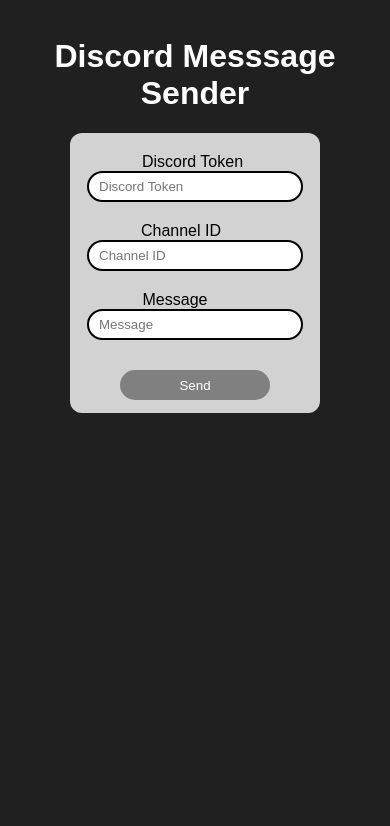
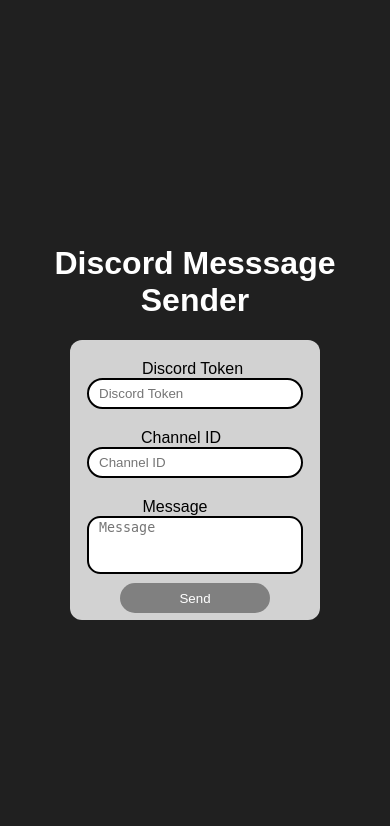
Before and after one commit to CantCode023/DiscordMessageSender, a Flask app: page / in a window 390 px wide. Shown: the top 826 px of the page. Run offline with Flask 2, Linux system fonts and the light colour scheme.

Commit message:
updated index.html and style.css file

```diff
--- a/static/styles/style.css
+++ b/static/styles/style.css
@@ -10,6 +10,7 @@
     align-items: center;
     text-align: center;
     flex-direction: column;
+    height: 97%;
 }
 
 h1 {
@@ -80,19 +81,23 @@
 .message {
     outline: none!important;
     border: 2px solid black;
-    border-radius: 2em;
-    height: 25px;
+    border-radius: 1em;
+    height: 50px;
     width: 200px;
     padding-left: 10px;
+    resize: none;
+    word-wrap: normal;
 }
 
 .message-label {
     margin-right: 40px;
+    position: relative;
+    bottom: 25px;
 }
 
 /* Button  */
 .btn {
-    margin-top: 30px;
+    margin-top: 25px;
     width: 150px;
     height: 30px;
     min-height: 30px;
@@ -129,3 +134,13 @@
 .warn {
     display: none;
 }
+
+@media screen and (max-width: 1084px) {
+    .message-label {
+        position: relative;;
+        bottom: 0;
+    }
+    .btn {
+        margin-top: 5px;
+    }
+}
--- a/templates/index.html
+++ b/templates/index.html
@@ -19,8 +19,8 @@
             <input type="text" id="channel" name="channel" placeholder="Channel ID" class="channel">
         </div>
         <div class="message-div">
-            <label class="message-label" for="message">Message</label>
-            <input type="text" id="message" name="message" placeholder="Message" class="message">
+            <label class="message-label" for="dasdas">Message</label>
+            <textarea type="text" placeholder="Message" id="message" name="message" class="message"></textarea>
         </div>
         <button class="btn" id="btn">Send</button>
     </div>
```
